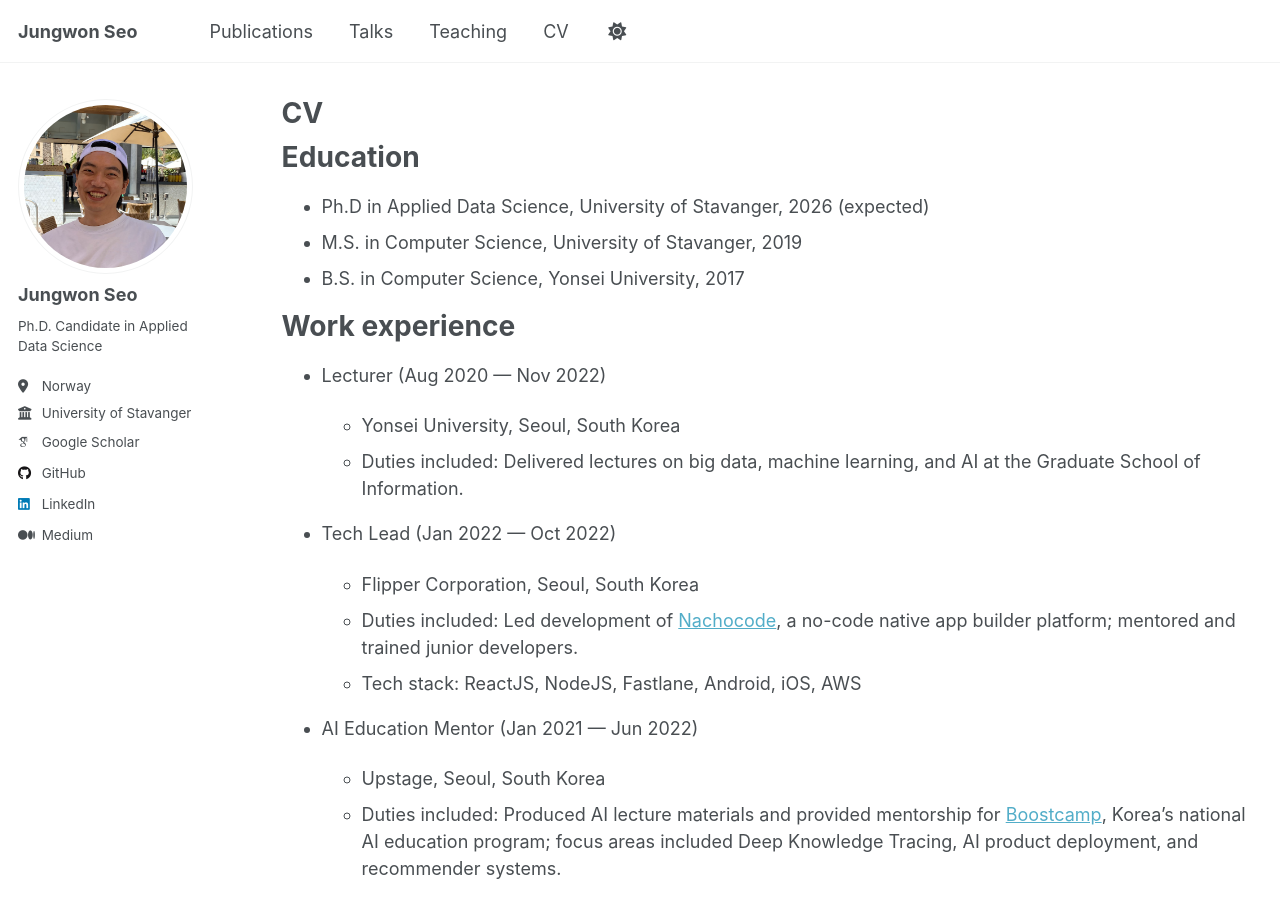
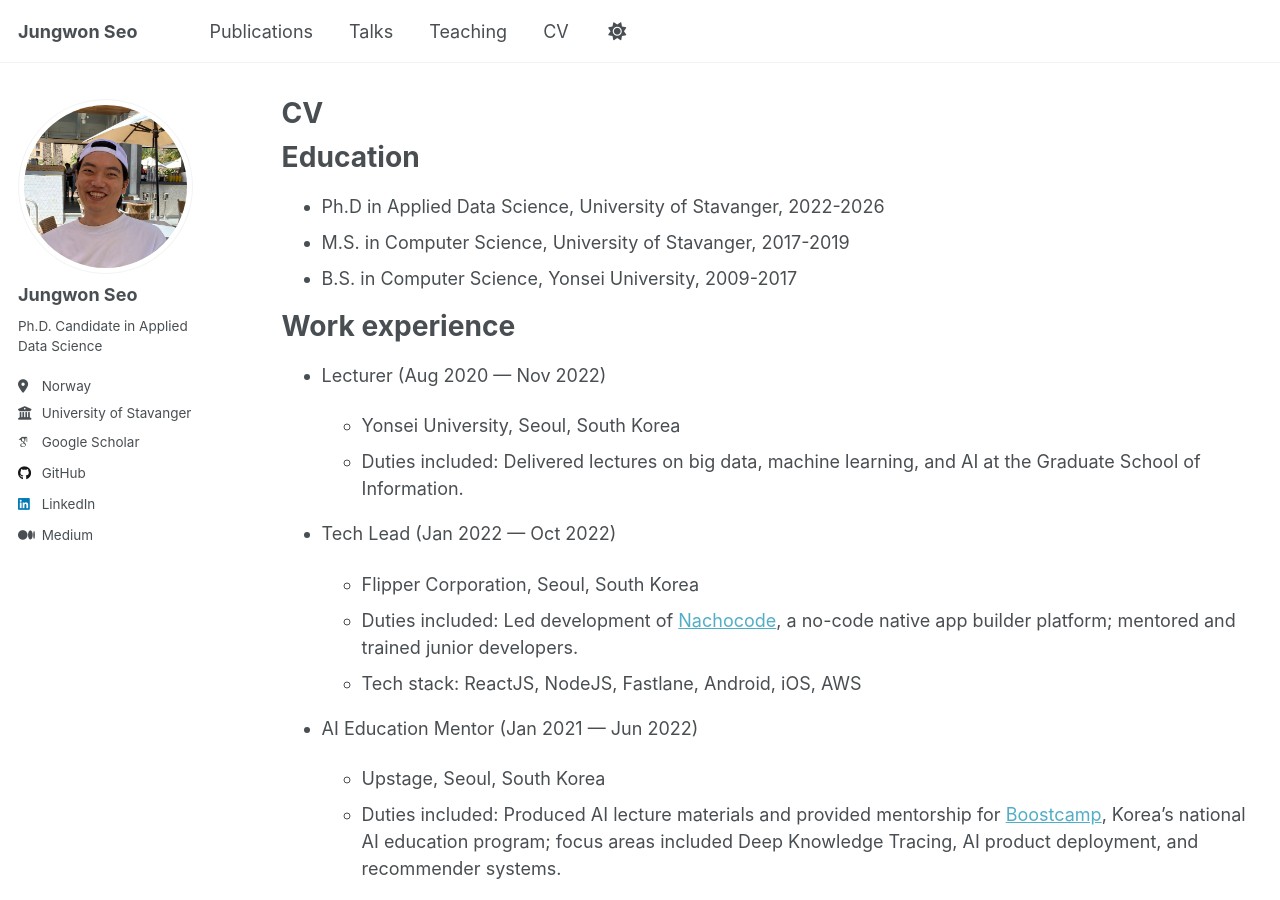
Before and after one commit to thejungwon/thejungwon.github.io, a Jekyll site: the page built from _pages/cv.md, in a window 1280 px wide and 900 px high. Built offline with Jekyll 4.4.1, drawn with Linux system fonts in a browser that asks for light colours; some web fonts are replaced; a script that is not in the unit is left out; some of the changed text lies outside the part shown.

```diff
--- a/_pages/cv.md
+++ b/_pages/cv.md
@@ -11,9 +11,9 @@ redirect_from:
 
 # Education
 
-- Ph.D in Applied Data Science, University of Stavanger, 2026 (expected)
-- M.S. in Computer Science, University of Stavanger, 2019
-- B.S. in Computer Science, Yonsei University, 2017
+- Ph.D in Applied Data Science, University of Stavanger, 2022-2026
+- M.S. in Computer Science, University of Stavanger, 2017-2019
+- B.S. in Computer Science, Yonsei University, 2009-2017
 
 # Work experience
 
```
Also changed, not shown: other parts of _pages/cv.md (+1 -1 lines).
